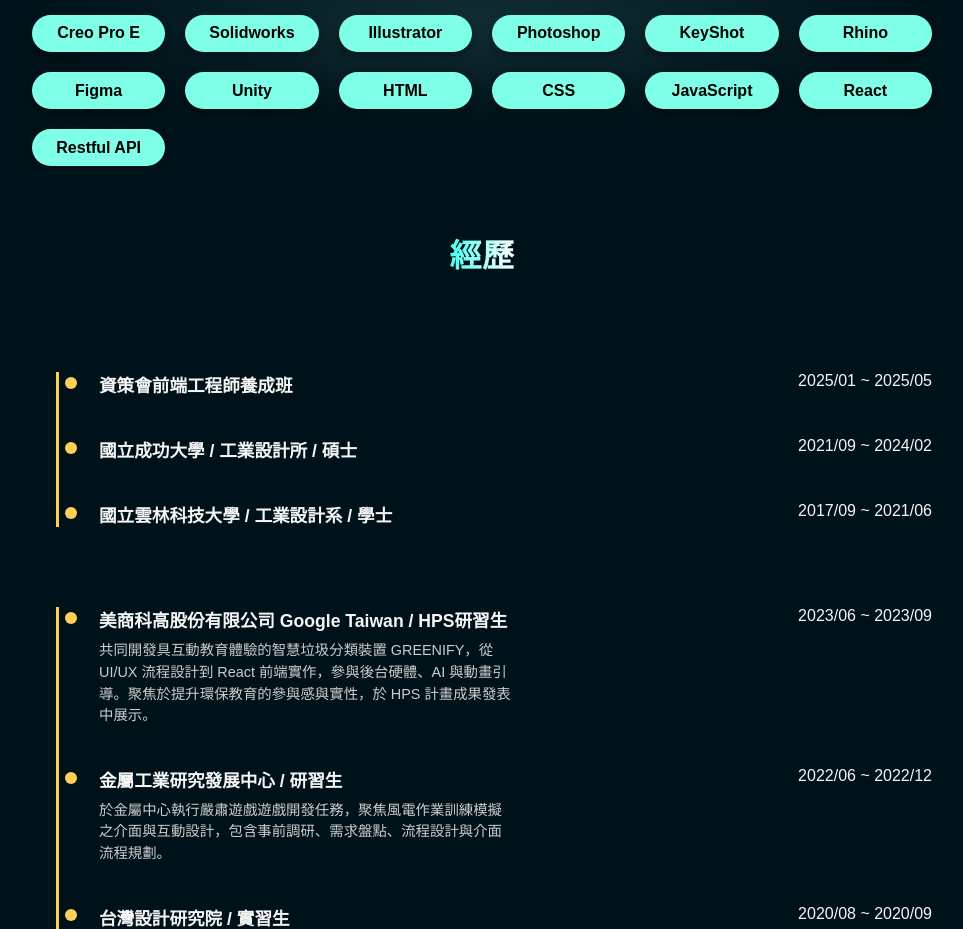
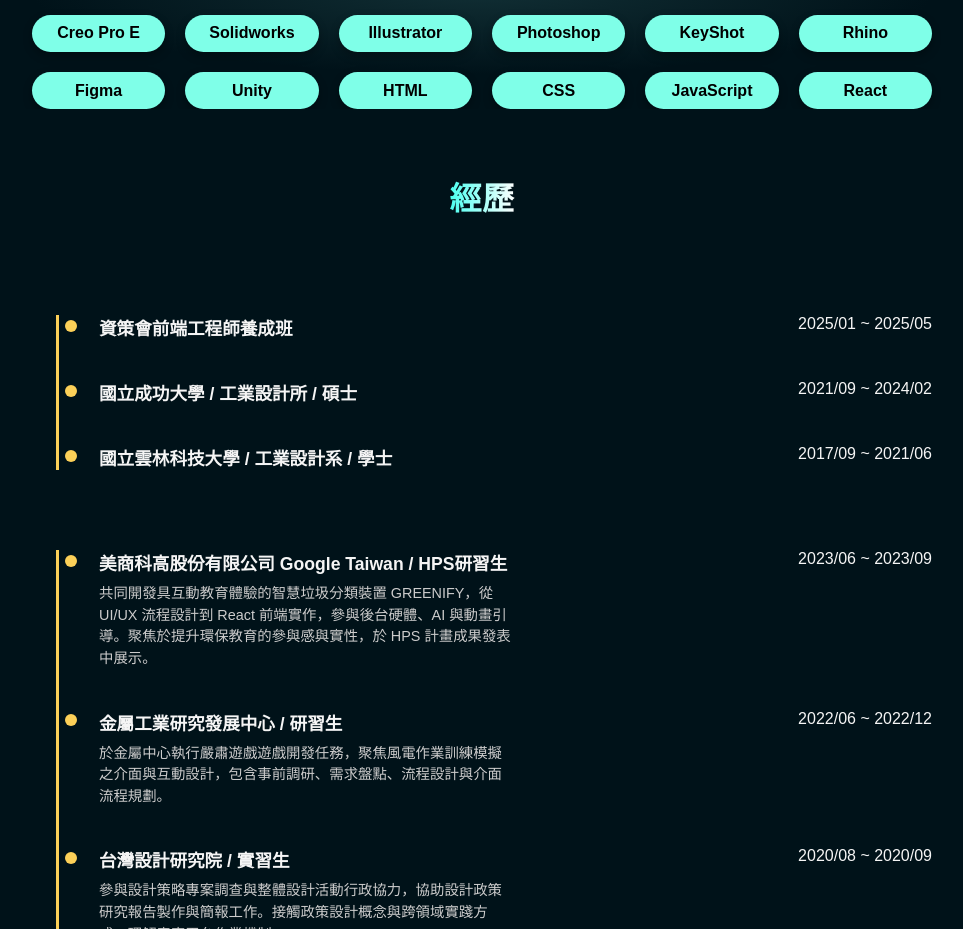
Before and after one commit to ScottLinxplore/LinxploreResume, a React (Vite) app: page / in a window 1280 px wide. Shown: the part 2260-3189 px from the top of the page, without its empty margins (158-1121 px from the left). Built offline with nearby package versions, Linux system fonts and the light colour scheme.

Commit message:
Update Skills.jsx

```diff
--- a/src/components/Skills.jsx
+++ b/src/components/Skills.jsx
@@ -15,8 +15,7 @@ const allSkills = [
   { name: "HTML", category: "frontend" },
   { name: "CSS", category: "frontend" },
   { name: "JavaScript", category: "frontend" },
-  { name: "React", category: "frontend" },
-  { name: "Restful API", category: "frontend" }
+  { name: "React", category: "frontend" }
 ];
 
 const categories = [
```
